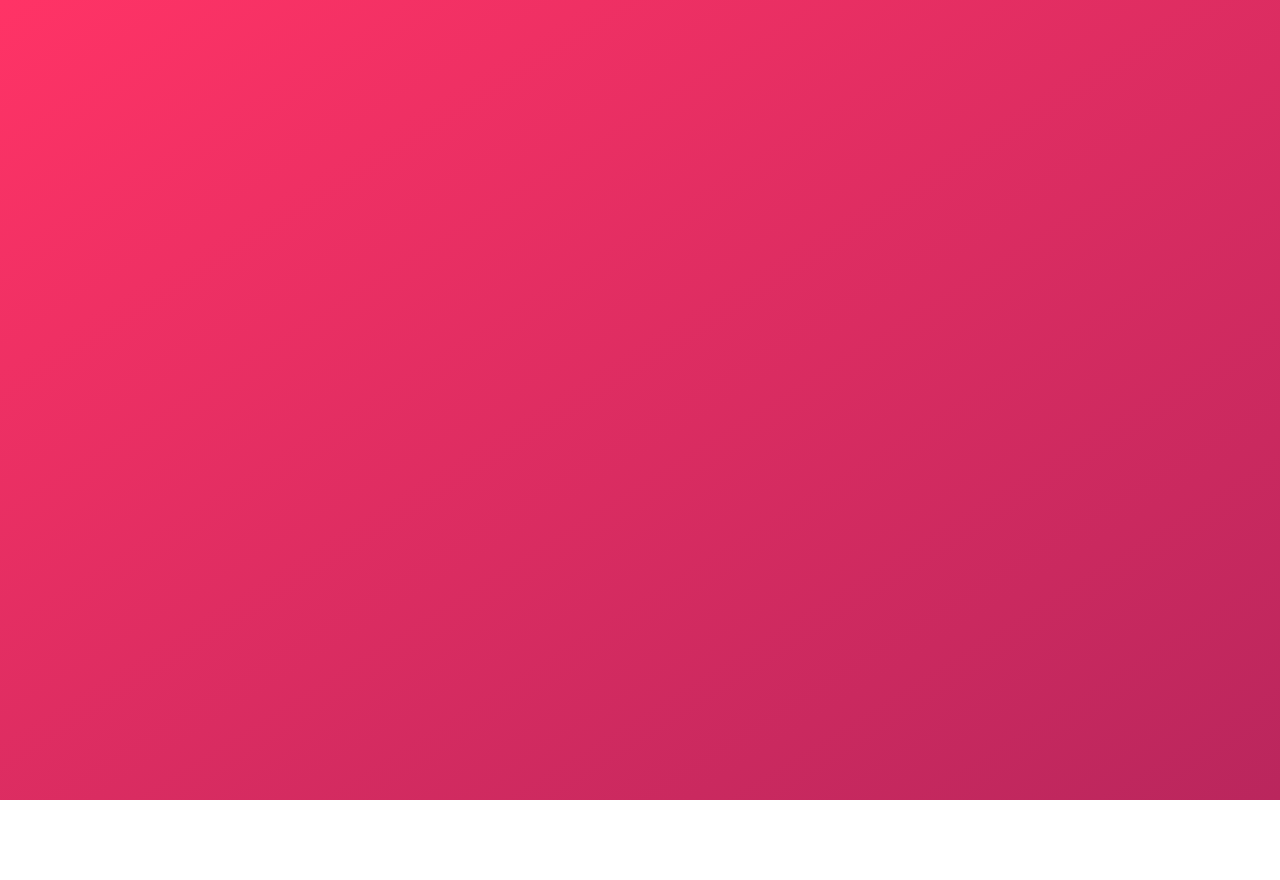
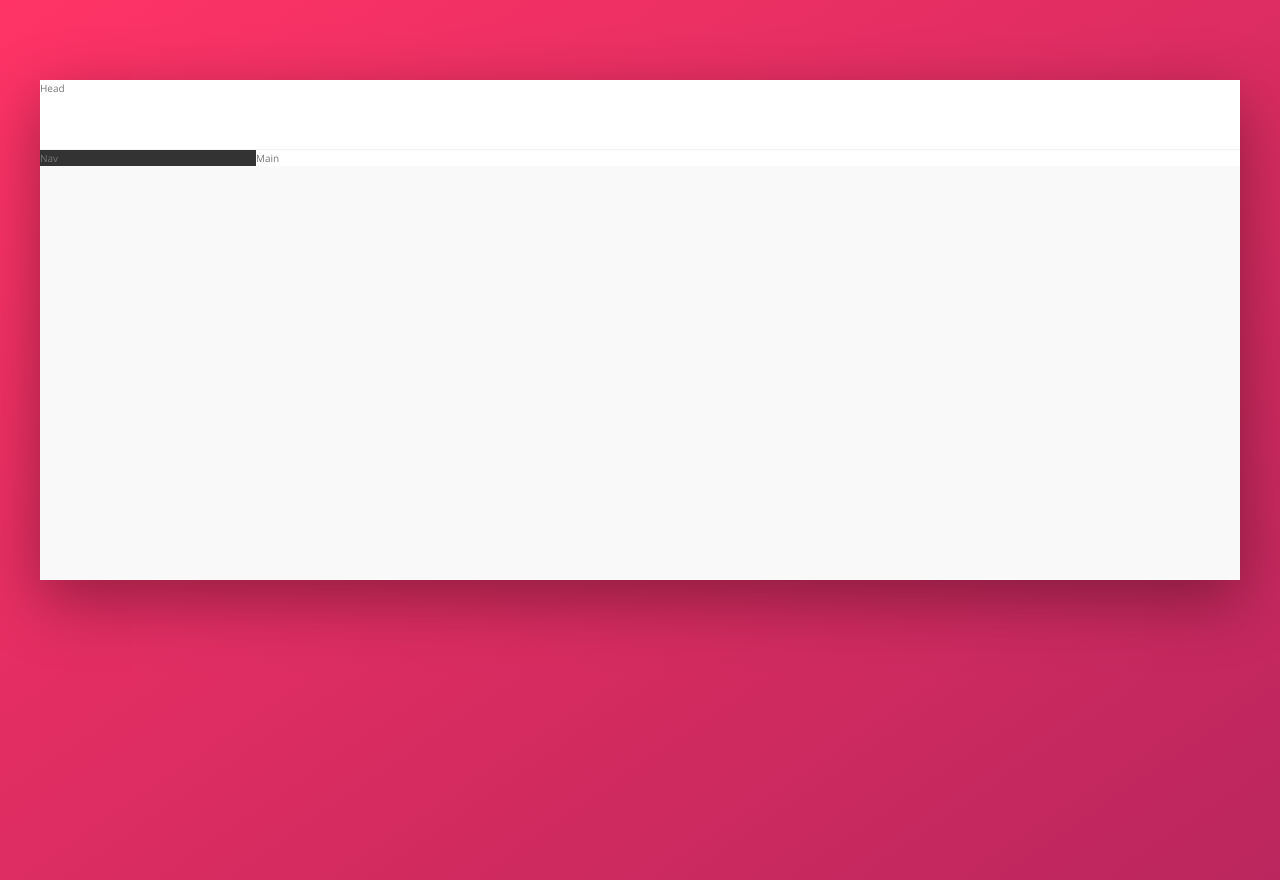
Before and after one commit to Quiatus/CSS_SASS, a website: page 02_Prj_Tri/index.html in a window 1280 px wide. Before the commit the page ends 800 px from the top, so only its background shows below. Drawn offline with nearby package versions, Linux system fonts and the light colour scheme.

Commit message:
add base layout

```diff
--- a/02_Prj_Tri/index.html
+++ b/02_Prj_Tri/index.html
@@ -5,12 +5,23 @@
         <meta name="viewport" content="width=device-width, initial-scale=1.0">
 
         <link rel="stylesheet" href="css/style.css">
-        <!-- <link rel="stylesheet" href="css/style.min.css"> -->
         <link rel="shortcut icon" type="image/png" href="img/favicon.png">
 
         <title>trillo &mdash; Your all-in-one booking app</title>
     </head>
     <body>
-
+        <div class="container">
+            <header class="header">
+                Head
+            </header>
+            <div class="content">
+                <nav class="sidebar">
+                    Nav
+                </nav>
+                <main class="hotel-view">
+                    Main
+                </main>
+            </div>
+        </div>
     </body>
 </html>
--- a/02_Prj_Tri/package.json
+++ b/02_Prj_Tri/package.json
@@ -4,10 +4,9 @@
   "description": "Trillo landing page",
   "main": "index.js",
   "scripts": {
-    "compile:sass": "sass ./sass/main.scss ./css/style.comp.css",
-    "prefix:css": "postcss --use autoprefixer -b 'last 10 versions' ./css/style.comp.css -o ./css/style.prefix.css",
+    "prefix:css": "postcss --use autoprefixer -b 'last 10 versions' ./css/style.css -o ./css/style.prefix.css",
     "compress:css": "sass ./css/style.prefix.css ./css/style.min.css --style=compressed",
-    "build:css": "npm-run-all compile:sass prefix:css compress:css"
+    "build:css": "npm-run-all prefix:css compress:css"
   },
   "author": "",
   "license": "ISC",
--- a/02_Prj_Tri/sass/_base.scss
+++ b/02_Prj_Tri/sass/_base.scss
@@ -1,4 +1,5 @@
 :root {
+    // COLORS
     --color-primary: #eb2f64;
     --color-primary-light: #FF3366;
     --color-primary-dark: #BA265D;
@@ -11,6 +12,12 @@
     --color-grey-dark-1: #333;
     --color-grey-dark-2: #777;
     --color-grey-dark-3: #999;
+
+    --color-white: #fff;
+    --color-black: #000;
+
+    // BOX SHADOWS
+    --shadow-dark: 0 2rem 6rem rgba(0, 0, 0, .35);
 }
 
 * {
@@ -33,6 +40,7 @@
     font-family: 'Open Sans', sans-serif;
     font-weight: 400;
     line-height: 1.6;
+    color: var(--color-grey-dark-2);
     background-image: linear-gradient(to right bottom, var(--color-primary-light), var(--color-primary-dark));
     background-size: cover;
     min-height: 100vh;
--- a/02_Prj_Tri/sass/_layout.scss
+++ b/02_Prj_Tri/sass/_layout.scss
@@ -0,0 +1,28 @@
+.container {
+    max-width: 120rem;
+    margin: 8rem auto;
+    background-color: var(--color-grey-light-1);
+    box-shadow: var(--shadow-dark);
+    min-height: 50rem;
+}
+
+.header {
+    height: 7rem;
+    background-color: var(--color-white);
+    border-bottom: 1px solid var(--color-grey-light-2);
+
+}
+
+.content {
+    display: flex;
+}
+
+.sidebar {
+    background-color: var(--color-grey-dark-1);
+    flex: 0 0 18%;
+}
+
+.hotel-view {
+    background-color: var(--color-white);
+    flex: 1;
+}
```
Also changed, not shown: 02_Prj_Tri/css/style.css, 1 other file.
